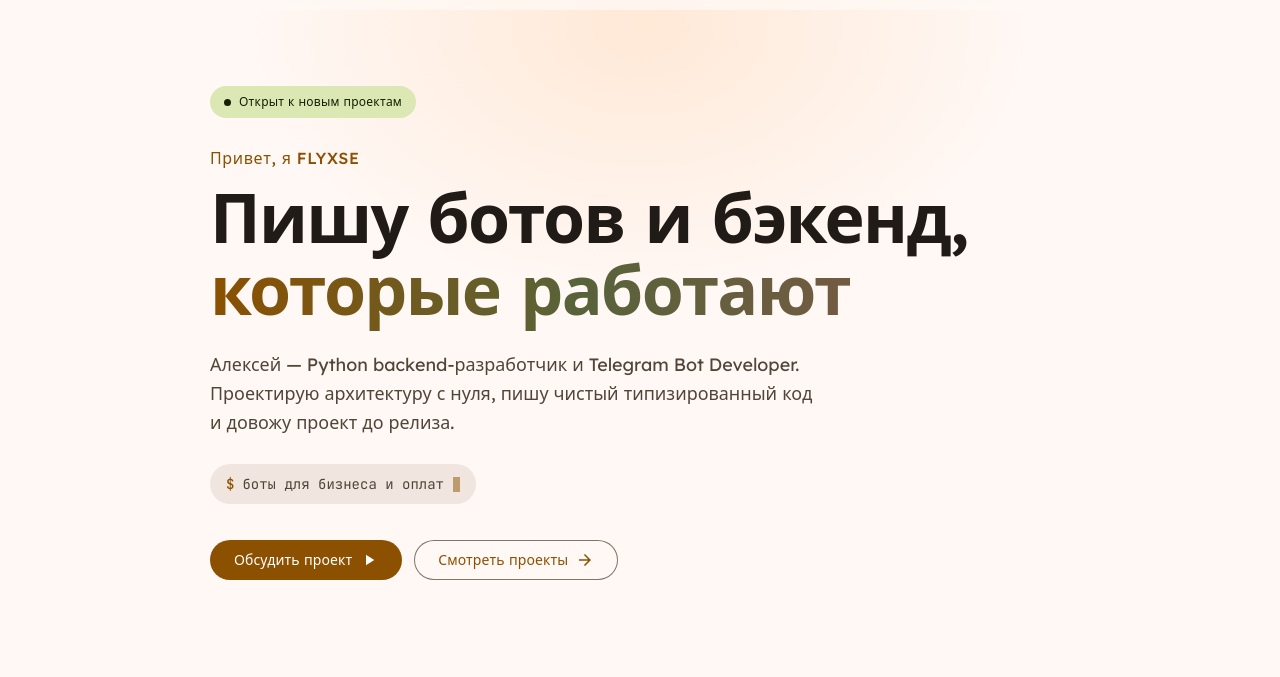
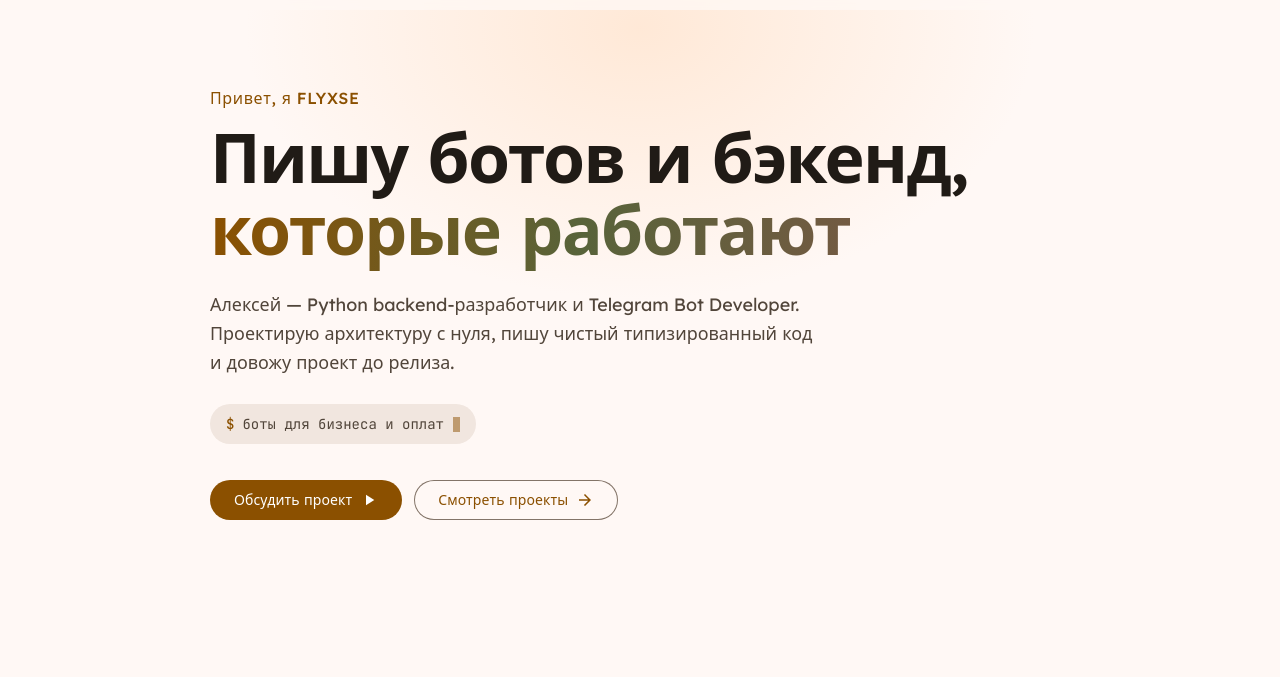
Before and after one commit to FLYXSE/FLYXSE.github.io, a plain HTML site: page index.html in a window 1280 px wide. Shown: the part 62-739 px from the top of the page. Drawn offline with Linux system fonts and the light colour scheme.

Commit message:
Remove "open to projects" status chip from hero
Убрана плашка «Открыт к новым проектам» со светящейся точкой:
разметка, стили .hero__chip, .status-dot и анимация pulse.
Hero теперь начинается с приветствия.

Проверено: hero-раскладка цела, переполнения нет, контраст в обеих темах в норме.

```diff
--- a/index.html
+++ b/index.html
@@ -90,11 +90,6 @@
     <section class="hero" id="home" aria-labelledby="hero-title">
       <div class="hero__glow" aria-hidden="true"></div>
       <div class="wrap hero__inner">
-
-        <div class="hero__chip">
-          <span class="status-dot" aria-hidden="true"></span>
-          <span>Открыт к&nbsp;новым проектам</span>
-        </div>
 
         <p class="hero__kicker">Привет, я&nbsp;FLYXSE</p>
 
--- a/styles.css
+++ b/styles.css
@@ -371,34 +371,6 @@ img, svg { display: block; max-width: 100%; }
   flex-direction: column;
   align-items: flex-start;
   max-width: 900px;
-}
-
-.hero__chip {
-  display: inline-flex;
-  align-items: center;
-  gap: 8px;
-  height: 32px;
-  padding-inline: 14px;
-  margin-bottom: 28px;
-  border-radius: var(--md-sys-shape-corner-full);
-  background: var(--md-sys-color-tertiary-container);
-  color: var(--md-sys-color-on-tertiary-container);
-  font-size: var(--md-sys-typescale-label-medium-size);
-  font-weight: var(--md-sys-typescale-weight-medium);
-  letter-spacing: .02em;
-}
-.status-dot {
-  width: 7px;
-  height: 7px;
-  border-radius: 50%;
-  background: currentColor;
-  box-shadow: 0 0 0 0 currentColor;
-  animation: pulse 2.4s var(--md-sys-motion-easing-standard) infinite;
-}
-@keyframes pulse {
-  0%   { box-shadow: 0 0 0 0 color-mix(in srgb, currentColor 60%, transparent); }
-  70%  { box-shadow: 0 0 0 7px transparent; }
-  100% { box-shadow: 0 0 0 0 transparent; }
 }
 
 .hero__kicker {
```
